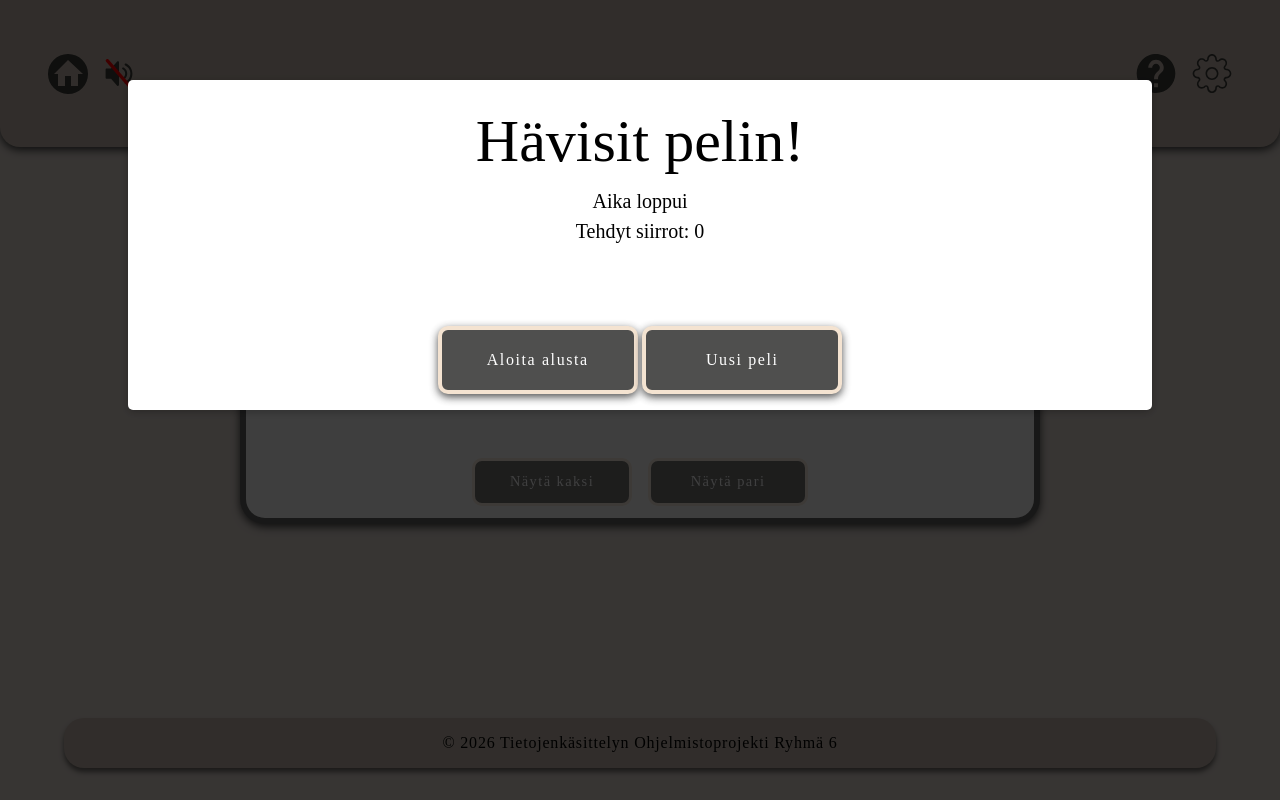
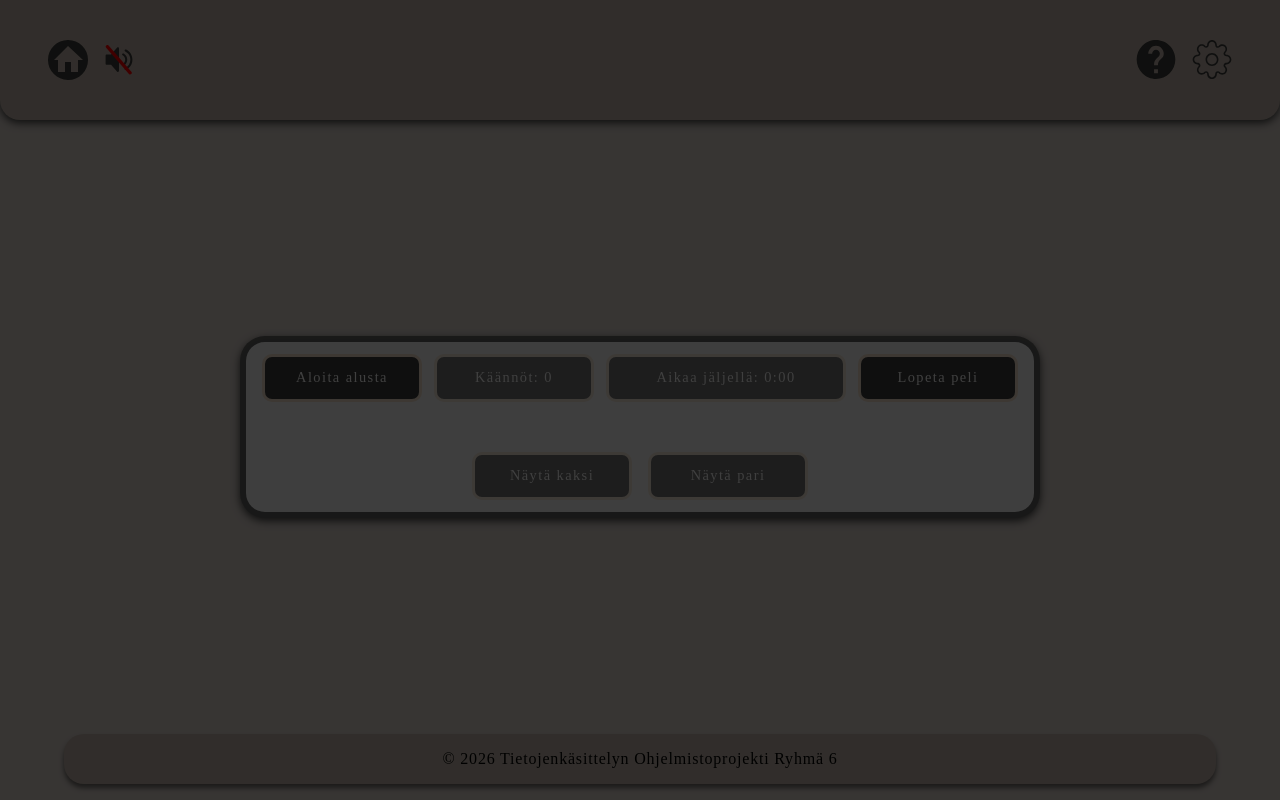
Before and after one commit to jamktiko/MuisTiko, a SvelteKit app in the folder muistiko/: page /game in a window 1280 px wide. Built offline with nearby package versions, Linux system fonts and the light colour scheme; a web font is replaced by a local one.

Commit message:
Modified header and footer height

```diff
--- a/muistiko/src/lib/state/themeState.svelte.ts
+++ b/muistiko/src/lib/state/themeState.svelte.ts
@@ -23,7 +23,7 @@
 export const Themes: themeSetting[] = [
 	new themeSetting('Kissat', '/data/music/villatic_music-cute-cat-256893.mp3', {
 		background: '/data/taustat/kissat_tausta.png',
-		card: '/data/korttien_takapuolet/kissa_60.svg'
+		card: '/data/korttien_takapuolet/kissa_tausta_60.svg'
 	}),
 	new themeSetting('Koirat', '/data/music/alexguz-happy-dog-day-indie-rock-385939.mp3', {
 		background: '/data/taustat/koirat_tausta.png',
--- a/muistiko/src/routes/layout.css
+++ b/muistiko/src/routes/layout.css
@@ -14,7 +14,7 @@
 .header-row {
 	position: relative;
 	width: 100%;
-	height: 147px;
+	height: 120px;
 	display: flex;
 	justify-content: space-between;
 	align-items: center;
@@ -26,7 +26,7 @@
 
 .logo-container {
 	position: absolute;
-	top: 20%;
+	top: 0%;
 	left: 50%;
 	transform: translateX(-50%);
 }
@@ -290,6 +290,7 @@
 .footer {
 	max-width: 1700px;
 	width: 90%;
+	bottom: 0;
 	height: 50px;
 	display: flex;
 	flex-direction: column;
@@ -298,7 +299,7 @@
 	border-radius: 20px;
 	background-color: var(--color-footer, #c3b5aa);
 	box-shadow: 0 4px 5px 0 rgba(0, 0, 0, 0.5);
-	margin: 0 auto 2rem auto;
+	margin: 0 auto 1rem auto;
 }
 
 /* Footer teksti - koko min, preferred,max */
```
